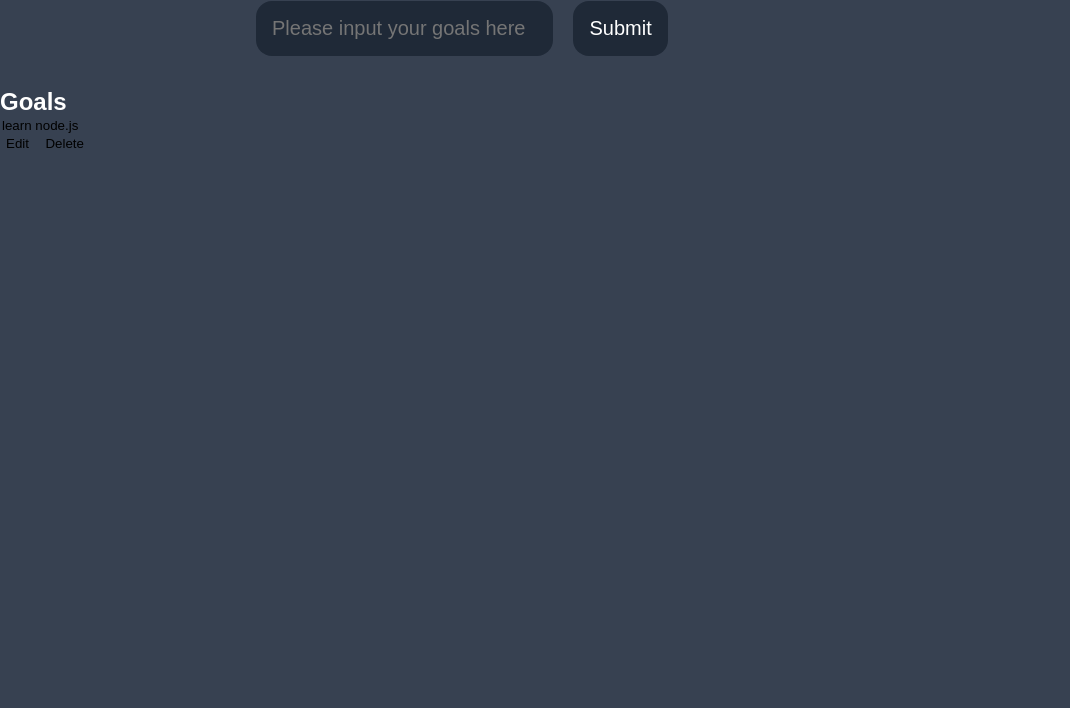
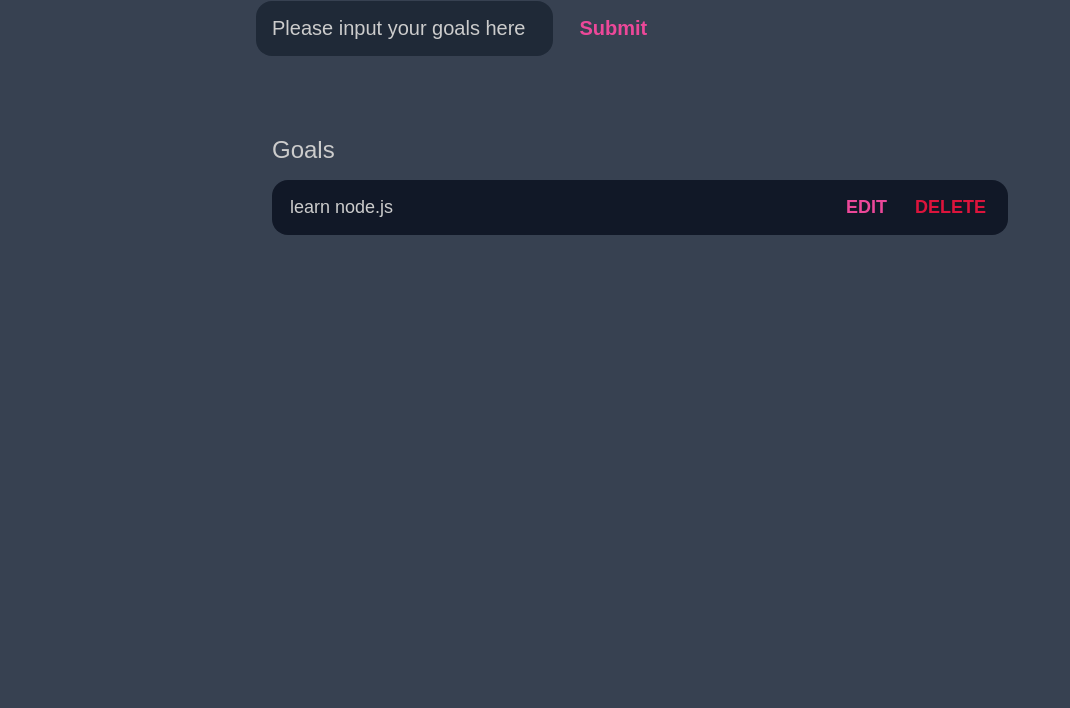
Before and after one commit to mnzvr97/todolist2022, a plain HTML site: page index.html in a window 1280 px wide. Shown: the part 92-800 px from the top of the page, without its empty margins (0-1070 px from the left). Drawn offline with Linux system fonts and the light colour scheme.

Commit message:
css buttons etc

```diff
--- a/index.html
+++ b/index.html
@@ -17,7 +17,7 @@
                 placeholder="Please input your goals here" />
                 <input
                 type="submit"
-                id="new-goal-input"
+                id="new-goal-submit"
                 placeholder="add goals" />
 
         </form>
--- a/main.css
+++ b/main.css
@@ -3,7 +3,7 @@
     --darker: #1F2937;
     --darkest: #111827;
     --grey: #6b7280
-    --light: #EEE;
+    --light: #cccccc;
     --pink: #EC4899;
     --purple: #8B5CF6;
 }
@@ -19,7 +19,7 @@ body {
     flex-direction: column;
     min-height: 100vh;
     background: var(--dark);
-    color: white;
+    color: #cccccc;
 }
 
 header {
@@ -56,3 +56,94 @@ input, button{
     color: var(--light);
     font-size: 1.25rem;
 }
+
+#new-goal-input::placeholder {
+    color: var(--grey);
+}
+
+#new-goal-submit {
+    color: var(--pink);
+    font-size: 1.25rem;
+    font-weight: 700;
+    color: var(--pink);
+    cursor: pointer;
+    transition: 0.4s;
+}
+
+#new-goal-submit:hover {
+    opacity: 0.8;
+}
+
+#new-goal-submit:active {
+    opacity: 0.6;
+}
+
+main {
+    flex: 1 1 0%;
+    padding: 2rem 1rem;
+    max-width: 800px;
+    width: 100%;
+    margin: 0 auto;
+}
+
+.goal-list {
+    padding: 1rem;
+}
+
+.goal-list h2 {
+    font-size: 1.5rem;
+    font-weight: 300;
+    color: var(--grey);
+    margin-bottom: 1rem;
+}
+
+#goals .goal {
+    display: flex;
+    justify-content: space-between;
+    background-color: var(--darkest);
+    padding: 1rem;
+    border-radius: 1rem;
+    margin-bottom: 1rem;
+}
+
+#goals .goal .content .text {
+    color: #cccccc;
+    font-size: 1.125rem;
+    width: 100%;
+    display: block;
+    transition: 0.4s;
+}
+
+#goals .goal .content .text:not(:read-only) {
+    color: var(--pink)
+}
+
+#goals .goal .actions {
+    display: flex;
+    margin: 0 -0.5rem;
+}
+
+.goal .actions button {
+    cursor: pointer;
+    margin: 0 0.5rem;
+    font-size: 1.125rem;
+    font-weight: 700;
+    text-transform: uppercase;
+    transition: 0.4;
+}
+
+.goal .actions button:hover {
+    opacity: 0.8;
+}
+
+.goal .actions button:active {
+    opacity: 0.6;
+}
+
+.goal .actions .edit {
+    color: var(--pink);
+}
+
+.goal .actions .delete {
+    color: crimson;
+}
```
